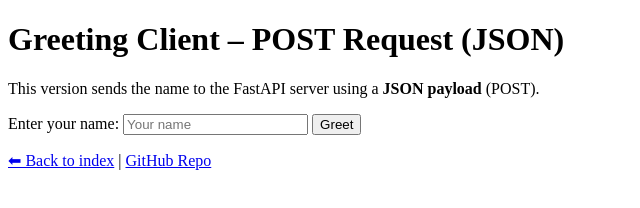
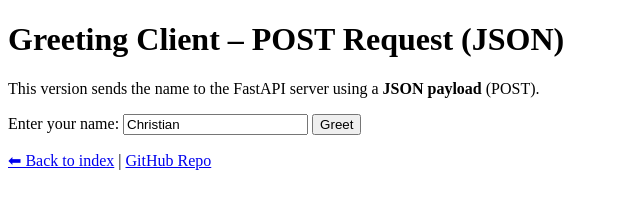
Before and after one commit to chrwittm/fastapi-greeting-api, a plain HTML site: page docs/greet-client-post.html in a window 1280 px wide. Shown: the full height of the page, 0-640 px from the left. Drawn offline with Linux system fonts and the light colour scheme.

Commit message:
Updated POST-version

```diff
--- a/docs/greet-client-post.html
+++ b/docs/greet-client-post.html
@@ -9,7 +9,7 @@
   <p>This version sends the name to the FastAPI server using a <strong>JSON payload</strong> (POST).</p>
 
   <label for="nameInput">Enter your name:</label>
-  <input type="text" id="nameInput" placeholder="Your name">
+  <input type="text" id="nameInput" value="Christian">
   <button onclick="sendGreeting()">Greet</button>
 
   <pre id="response"></pre>
```
